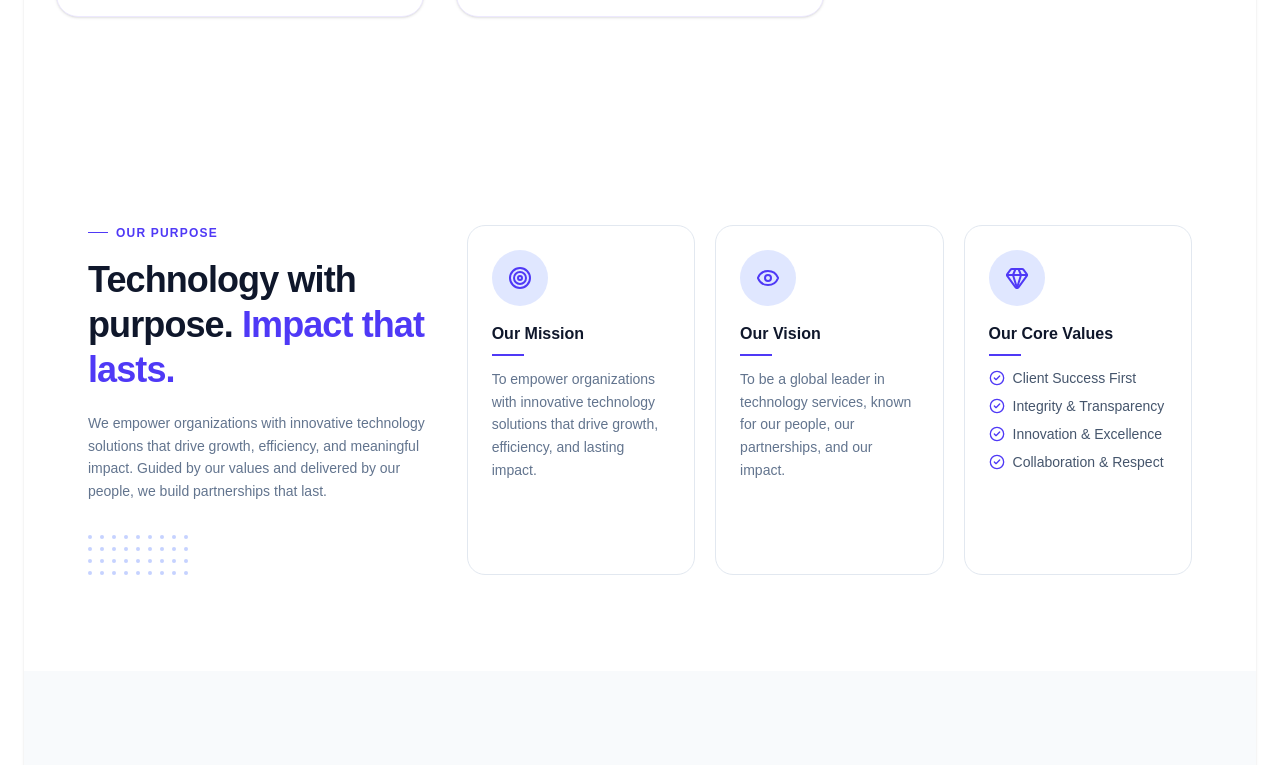
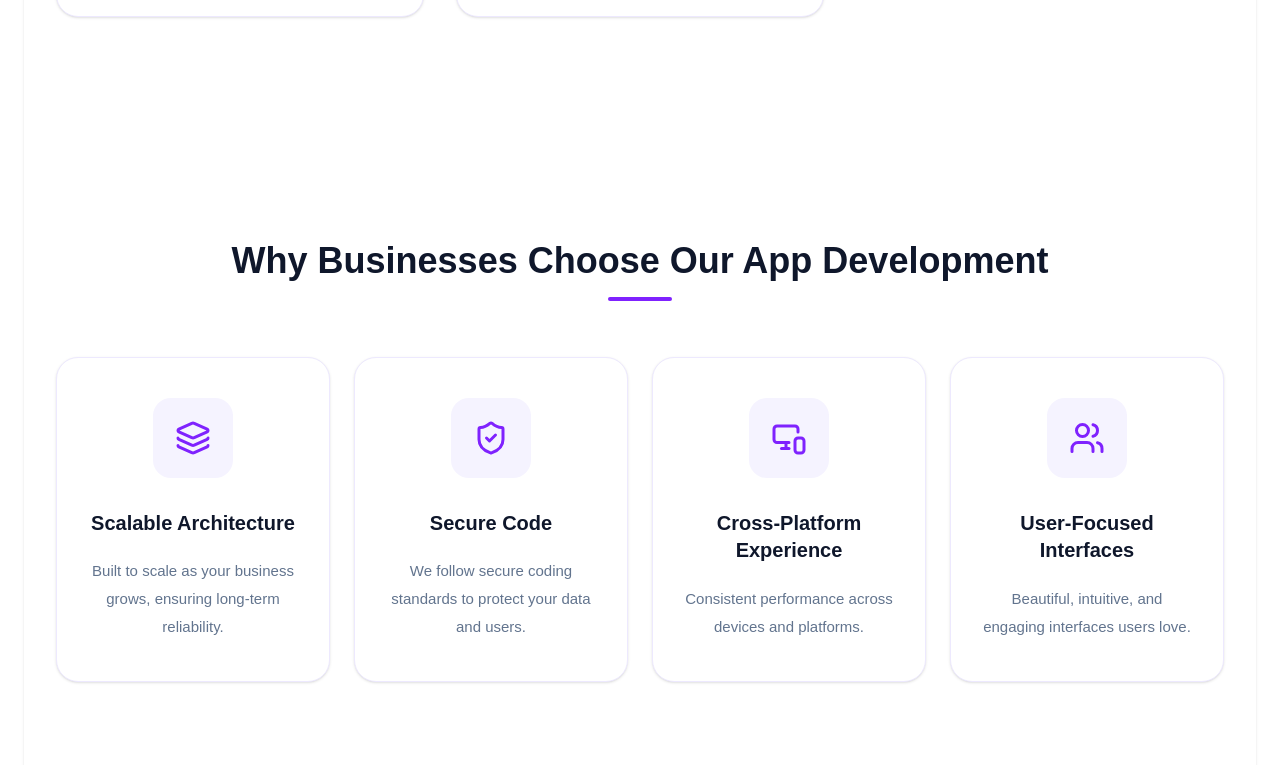
Before and after one commit to Groot-001/Informatex-Updated, a React (Vite) app: page / in a window 1280 px wide. Shown: the part 3905-4670 px from the top of the page. Built offline with nearby package versions, Linux system fonts and the light colour scheme.

Commit message:
Services:WhyBusinessChooseUs

```diff
--- a/src/App.tsx
+++ b/src/App.tsx
@@ -6,6 +6,7 @@ import HomePage from "./components/sections/ourpurpose/HomePage";
 import ProcessSection from "./components/sections/services/development-process/ProcessSection";
 import ServicesSection from "./components/sections/services/development-services/ServicesSection";
 import Hero from "./components/sections/services/hero/Hero";
+import WhyBusinessChooseSection from "./components/sections/services/why-chooseus/WhyBusinessChooseSection";
 import StatsSection from "./components/sections/stats/StatsSection";
 
 function App() {
@@ -20,6 +21,7 @@ function App() {
           <Hero />
           <ServicesSection />
           <ProcessSection />
+          <WhyBusinessChooseSection />
           <HomePage />
           <Footer />
         </div>
--- /dev/null
+++ b/src/components/sections/services/why-chooseus/WhyBusinessChooseSection.tsx
@@ -0,0 +1,14 @@
+import SectionHeading from "../development-services/SectionHeading";
+import WhyChooseGrid from "./WhyChooseGrid";
+
+export default function WhyBusinessChooseSection() {
+  return (
+    <section className="py-20 lg:py-28">
+      <div className="mx-auto max-w-7xl px-6 lg:px-8">
+        <SectionHeading title="Why Businesses Choose Our App Development" />
+
+        <WhyChooseGrid />
+      </div>
+    </section>
+  );
+}
--- /dev/null
+++ b/src/components/sections/services/why-chooseus/WhyChooseCard.tsx
@@ -0,0 +1,155 @@
+import { motion } from "framer-motion";
+
+import type { WhyChoose } from "./types";
+import { cardReveal } from "../development-process/variants";
+
+type WhyChooseCardProps = {
+  item: WhyChoose;
+};
+
+export default function WhyChooseCard({ item }: WhyChooseCardProps) {
+  const Icon = item.icon;
+
+  return (
+    <motion.article
+      variants={cardReveal}
+      whileHover={{ y: -8 }}
+      transition={{ duration: 0.25 }}
+      className="
+        group
+        relative
+
+        flex
+        h-full
+        flex-col
+
+        overflow-hidden
+
+        rounded-3xl
+
+        border
+        border-violet-100
+
+        bg-white
+
+        px-8
+        py-10
+
+        text-center
+
+        shadow-sm
+
+        transition-all
+        duration-300
+
+        hover:border-violet-300
+        hover:shadow-xl
+      "
+    >
+      {/* Light Sweep */}
+
+      <div className="pointer-events-none absolute inset-0 overflow-hidden rounded-3xl">
+        <div
+          className="
+            absolute
+            left-[-130%]
+            top-0
+
+            h-full
+            w-[40%]
+
+            -skew-x-12
+
+            bg-linear-to-r
+            from-transparent
+            via-white/60
+            to-transparent
+
+            transition-transform
+            duration-700
+
+            group-hover:translate-x-[520%]
+          "
+        />
+      </div>
+
+      {/* Icon */}
+
+      <div
+        className="
+          mx-auto
+
+          flex
+          h-20
+          w-20
+
+          items-center
+          justify-center
+
+          rounded-2xl
+
+          bg-violet-50
+
+          transition-all
+          duration-300
+
+          group-hover:scale-110
+          group-hover:bg-violet-100
+        "
+      >
+        <Icon
+          className="
+            h-9
+            w-9
+
+            text-violet-600
+
+            transition-transform
+            duration-300
+
+            group-hover:rotate-6
+          "
+        />
+      </div>
+
+      {/* Title */}
+
+      <h3
+        className="
+          mt-8
+
+          text-xl
+          font-semibold
+
+          leading-snug
+
+          text-slate-900
+
+          transition-colors
+          duration-300
+
+          group-hover:text-violet-700
+        "
+      >
+        {item.title}
+      </h3>
+
+      {/* Description */}
+
+      <p
+        className="
+          mt-5
+
+          flex-1
+
+          text-[15px]
+          leading-7
+
+          text-slate-500
+        "
+      >
+        {item.description}
+      </p>
+    </motion.article>
+  );
+}
--- /dev/null
+++ b/src/components/sections/services/why-chooseus/WhyChooseGrid.tsx
@@ -0,0 +1,22 @@
+import { WHY_CHOOSE } from "./whyChoose.data";
+import WhyChooseCard from "./WhyChooseCard";
+
+export default function WhyChooseGrid() {
+  return (
+    <div
+      className="
+        grid
+        items-stretch
+        gap-6
+
+        sm:grid-cols-2
+
+        xl:grid-cols-4
+      "
+    >
+      {WHY_CHOOSE.map((item) => (
+        <WhyChooseCard key={item.id} item={item} />
+      ))}
+    </div>
+  );
+}
--- /dev/null
+++ b/src/components/sections/services/why-chooseus/types.ts
@@ -0,0 +1,8 @@
+import type { LucideIcon } from "lucide-react";
+
+export interface WhyChoose {
+  id: number;
+  title: string;
+  description: string;
+  icon: LucideIcon;
+}
--- /dev/null
+++ b/src/components/sections/services/why-chooseus/whyChoose.data.ts
@@ -0,0 +1,32 @@
+import { Layers3, ShieldCheck, MonitorSmartphone, Users } from "lucide-react";
+
+import type { WhyChoose } from "./types";
+
+export const WHY_CHOOSE: WhyChoose[] = [
+  {
+    id: 1,
+    title: "Scalable Architecture",
+    description:
+      "Built to scale as your business grows, ensuring long-term reliability.",
+    icon: Layers3,
+  },
+  {
+    id: 2,
+    title: "Secure Code",
+    description:
+      "We follow secure coding standards to protect your data and users.",
+    icon: ShieldCheck,
+  },
+  {
+    id: 3,
+    title: "Cross-Platform Experience",
+    description: "Consistent performance across devices and platforms.",
+    icon: MonitorSmartphone,
+  },
+  {
+    id: 4,
+    title: "User-Focused Interfaces",
+    description: "Beautiful, intuitive, and engaging interfaces users love.",
+    icon: Users,
+  },
+];
```
